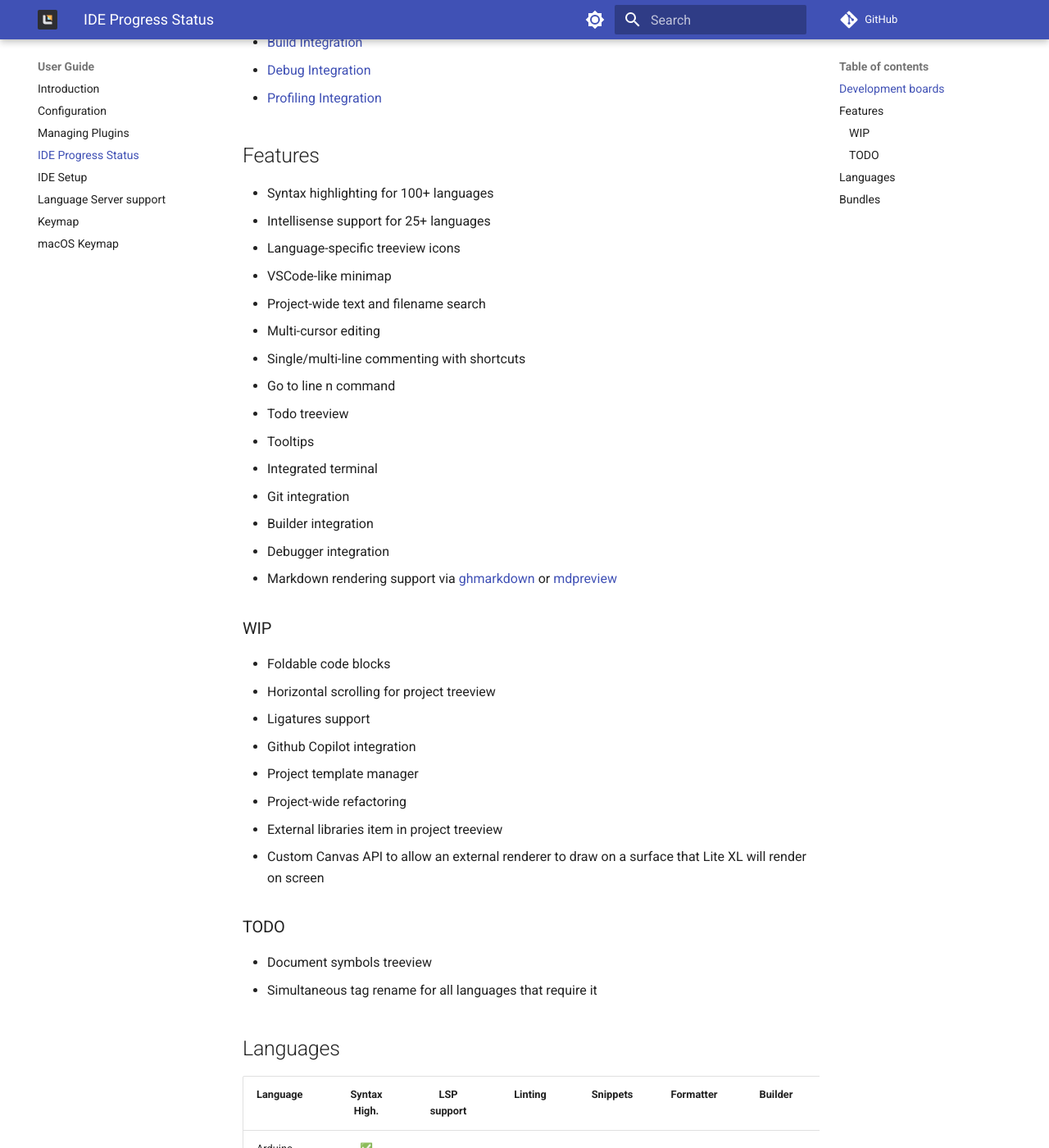
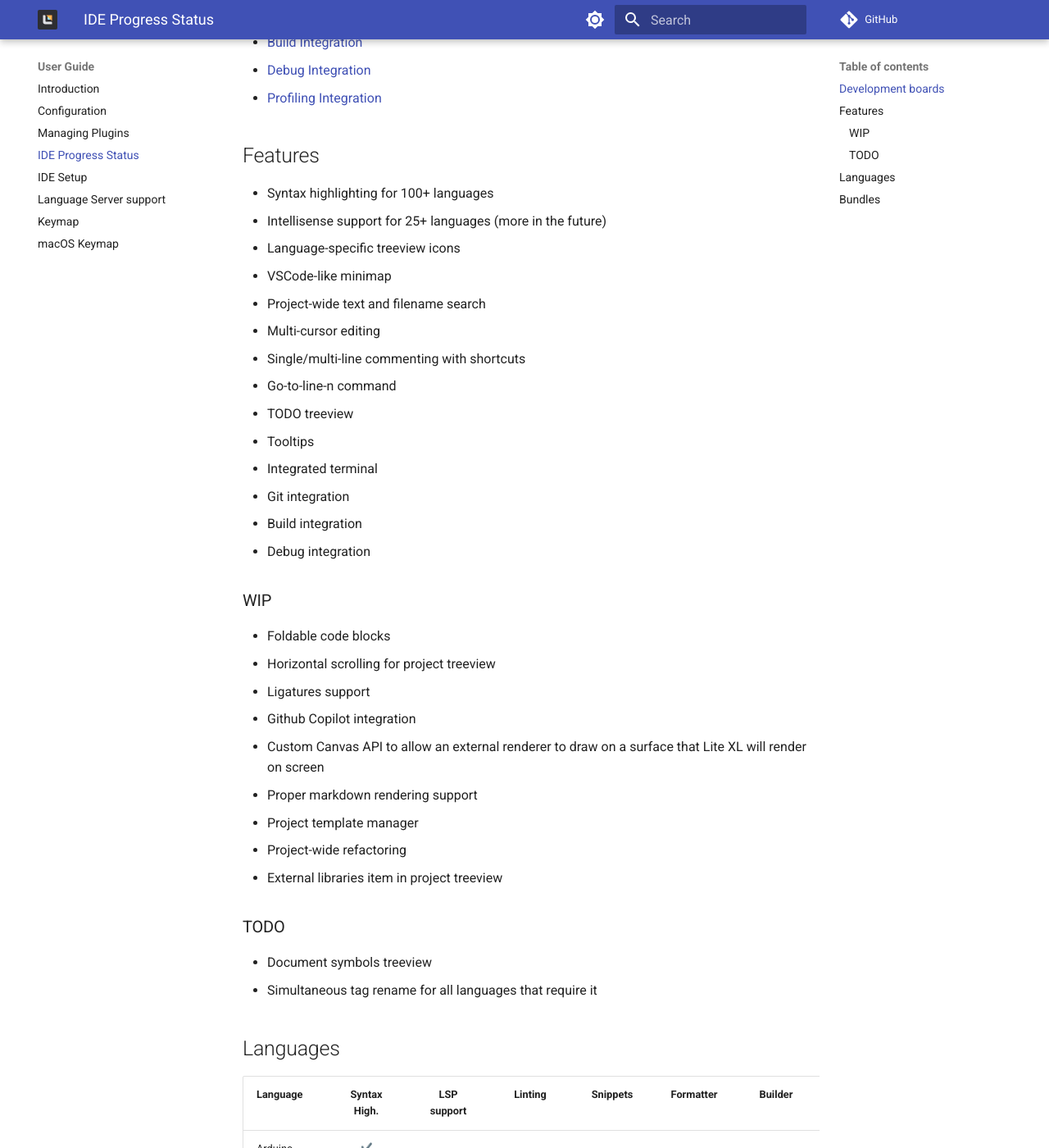
Before and after one commit to lite-xl/lite-xl.github.io, an MkDocs documentation site: the page built from docs/user-guide/ide-progress-status.md, in a window 1280 px wide and 1400 px high, scrolled down 372 px. Shown: the whole window at 82% size. Built offline with MkDocs 1.6.1 and Material for MkDocs 9.7.7, drawn with Linux system fonts in a browser that asks for light colours; emoji names are drawn with the system emoji font; some web fonts are replaced; comment, search, counter and statistics services are not loaded; the version menu is left out; some of the changed lines change nothing that is shown; some of the changed text lies outside the part shown.

Commit message:
Fixed check_mark code and updated groovy formatter dev status.

```diff
--- a/docs/user-guide/ide-progress-status.md
+++ b/docs/user-guide/ide-progress-status.md
@@ -17,30 +17,30 @@
 ## Features
 
 - Syntax highlighting for 100+ languages
-- Intellisense support for 25+ languages
+- Intellisense support for 25+ languages (more in the future)
 - Language-specific treeview icons
 - VSCode-like minimap
 - Project-wide text and filename search
 - Multi-cursor editing
 - Single/multi-line commenting with shortcuts
-- Go to line n command
-- Todo treeview
+- Go-to-line-n command
+- TODO treeview
 - Tooltips
 - Integrated terminal
 - Git integration
-- Builder integration
-- Debugger integration
-- Markdown rendering support via [ghmarkdown](https://github.com/lite-xl/lite-xl-plugins/blob/master/plugins/ghmarkdown.lua) or [mdpreview](https://github.com/Not-a-web-Developer/lite-xl-mdpreview)
+- Build integration
+- Debug integration
 
 ### WIP
 - Foldable code blocks
 - Horizontal scrolling for project treeview
 - Ligatures support
 - Github Copilot integration
+- Custom Canvas API to allow an external renderer to draw on a surface that Lite XL will render on screen
+- Proper markdown rendering support
 - Project template manager
 - Project-wide refactoring
 - External libraries item in project treeview
-- Custom Canvas API to allow an external renderer to draw on a surface that Lite XL will render on screen
 
 ### TODO
 - Document symbols treeview
@@ -48,65 +48,62 @@
 
 ## Languages
 
-<!-- check: <span>&#9989;</span> or 1004 -->
-<!-- x: <span>&#x274c;</span> or 1008 -->
-
 | Language | Syntax High. | LSP support | Linting | Snippets | Formatter | Builder | Debugger |
 |------------------|:--------------:|:-------------:|:---------:|:----------:|:----------:|:-----------:|:---------:|
-| Arduino | <span>&#9989;</span> |  |  |  |  |  |  |
-| Bash | <span>&#9989;</span> | <span>&#9989;</span> | <span>&#9989;</span> ex | <span>&#9989;</span> | <span>&#9989;</span> |  |  |
-| C# | <span>&#9989;</span> | <span>&#9989;</span> | <span>&#9989;</span> | <span>&#9989;</span> |  |  |  |
-| C/C++ | <span>&#9989;</span> | <span>&#9989;</span> | <span>&#9989;</span> | <span>&#9989;</span> | <span>&#9989;</span> | <span>&#9989;</span> |<span>&#9989;</span>|
-| Clojure | <span>&#9989;</span> | <span>&#9989;</span> | <span>&#9989;</span> |  | <span>&#9989;</span> |  |  |
+| Arduino | :check_mark: |  |  |  |  |  |  |
+| Bash | :check_mark: | :check_mark: | :check_mark: \*\* | :check_mark: | :check_mark: |  |  |
+| C# | :check_mark: | :check_mark: | :check_mark: | :check_mark: |  |  |  |
+| C/C++ | :check_mark: | :check_mark: | :check_mark: | :check_mark: | :check_mark: | :check_mark: |:check_mark:|
+| Clojure | :check_mark: | :check_mark: | :check_mark: |  | :check_mark: |  |  |
 | Cobol |  |  |  |  |  |  |  |
-| Crystal | <span>&#9989;</span> | <span>&#9989;</span> \* |  |  | <span>&#9989;</span> |  |  |
-| CSS | <span>&#9989;</span> | <span>&#9989;</span> |  | <span>&#9989;</span> | <span>&#9989;</span> |  |  |
-| D | <span>&#9989;</span> | <span>&#9989;</span> | <span>&#9989;</span> |  | <span>&#9989;</span> |  |  |
-| Dart | <span>&#9989;</span> | <span>&#9989;</span> | <span>&#9989;</span> |  | <span>&#9989;</span> |  |  |
-| Elixir | <span>&#9989;</span> | <span>&#9989;</span> |  | <span>&#9989;</span> | <span>&#9989;</span> |  |  |
-| Elm | <span>&#9989;</span> | <span>&#9989;</span> | <span>&#9989;</span> |  | <span>&#9989;</span> |  |  |
-| Erlang | [WIP](https://github.com/lite-xl/lite-xl-plugins/pull/424) | <span>&#9989;</span> | <span>&#9989;</span> \* | <span>&#9989;</span> |  |  |  |
+| Crystal | :check_mark: | :check_mark: \* |  |  | :check_mark: |  |  |
+| CSS | :check_mark: | :check_mark: |  | :check_mark: | :check_mark: |  |  |
+| D | :check_mark: | :check_mark: | :check_mark: |  | :check_mark: |  |  |
+| Dart | :check_mark: | :check_mark: | :check_mark: |  | :check_mark: |  |  |
+| Elixir | :check_mark: | :check_mark: |  | :check_mark: | :check_mark: |  |  |
+| Elm | :check_mark: | :check_mark: | :check_mark: |  | :check_mark: |  |  |
+| Erlang | [WIP](https://github.com/lite-xl/lite-xl-plugins/pull/424) | :check_mark: | :check_mark: \* | :check_mark: |  |  |  |
 | F# | [WIP](https://github.com/lite-xl/lite-xl-plugins/pull/423) |  |  |  |  |  |  |
-| Fortran | <span>&#9989;</span> | <span>&#9989;</span> |  |  |  |  |  |
-| GDScript | <span>&#9989;</span> |  |  |  | <span>&#9989;</span> |  |  |
-| Go | <span>&#9989;</span> | <span>&#9989;</span> |  | <span>&#9989;</span> | <span>&#9989;</span> |  |  |
-| Groovy | <span>&#9989;</span> | <span>&#9989;</span> \* | <span>&#9989;</span> |  |  |  |  |
-| Haskell | <span>&#9989;</span> | <span>&#9989;</span> |  | <span>&#9989;</span> | <span>&#9989;</span> |  |  |
-| HTML | <span>&#9989;</span> | <span>&#9989;</span> |  | <span>&#9989;</span> | <span>&#9989;</span> |  |  |
-| Java | <span>&#9989;</span> | <span>&#9989;</span> | <span>&#9989;</span> | <span>&#9989;</span> | <span>&#9989;</span> |  |  |
-| Javascript | <span>&#9989;</span> | <span>&#9989;</span> | <span>&#9989;</span> | <span>&#9989;</span> | <span>&#9989;</span> |  |  |
-| JSON | <span>&#9989;</span> | <span>&#9989;</span> | <span>&#9989;</span> |<span>&#x274c;</span>|  |  |  |
-| Julia | <span>&#9989;</span> | <span>&#9989;</span> \* |  | <span>&#9989;</span> | <span>&#9989;</span> |  |  |
-| Kotlin | <span>&#9989;</span> | <span>&#9989;</span> | <span>&#9989;</span> | <span>&#9989;</span> |  |  |  |
+| Fortran | :check_mark: | :check_mark: |  |  |  |  |  |
+| GDScript | :check_mark: |  |  |  | :check_mark: |  |  |
+| Go | :check_mark: | :check_mark: |  | :check_mark: | :check_mark: |  |  |
+| Groovy | :check_mark: | :check_mark: \* | :check_mark: |  | [WIP]() |  |  |
+| Haskell | :check_mark: | :check_mark: |  | :check_mark: | :check_mark: |  |  |
+| HTML | :check_mark: | :check_mark: |  | :check_mark: | :check_mark: |  |  |
+| Java | :check_mark: | :check_mark: | :check_mark: | :check_mark: | :check_mark: |  |  |
+| Javascript | :check_mark: | :check_mark: | :check_mark: | :check_mark: | :check_mark: |  |  |
+| JSON | :check_mark: | :check_mark: | :check_mark: |/|  |  |  |
+| Julia | :check_mark: | :check_mark: \* |  | :check_mark: | :check_mark: |  |  |
+| Kotlin | :check_mark: | :check_mark: | :check_mark: | :check_mark: |  |  |  |
 | Lisp |  |  |  |  |  |  |  |
-| Lua | <span>&#9989;</span> | <span>&#9989;</span> | <span>&#9989;</span> ex | <span>&#9989;</span> | <span>&#9989;</span> |  |  |
-| Nim | <span>&#9989;</span> | <span>&#9989;</span> \* | <span>&#9989;</span> \* |  |  |  |  |
-| Nix | <span>&#9989;</span> |  |  | <span>&#9989;</span> |  |  |  |
-| Ocaml | [WIP](https://github.com/lite-xl/lite-xl-plugins/pull/429) |  |  | <span>&#9989;</span> | <span>&#9989;</span> |  |  |
-| Odin | <span>&#9989;</span> | <span>&#9989;</span> | <span>&#9989;</span> |  |  |  |  |
-| OpenSCAD | <span>&#9989;</span> |  |  |  |  |  |  |
-| Perl | <span>&#9989;</span> | <span>&#9989;</span> |  | <span>&#9989;</span> |  |  |  |
-| PHP | <span>&#9989;</span> | <span>&#9989;</span> | <span>&#9989;</span> ex | <span>&#9989;</span> |  |  |  |
-| Python | <span>&#9989;</span> | <span>&#9989;</span> | <span>&#9989;</span> | <span>&#9989;</span> | <span>&#9989;</span> |  |  |
-| R | <span>&#9989;</span> | <span>&#9989;</span> | <span>&#9989;</span> | <span>&#9989;</span> |  |  |  |
-| Ruby | <span>&#9989;</span> | <span>&#9989;</span> |  | <span>&#9989;</span> | <span>&#9989;</span> |  |  |
-| Rust | <span>&#9989;</span> | <span>&#9989;</span> | <span>&#9989;</span> | <span>&#9989;</span> | <span>&#9989;</span> |  |  |
-| Scala | <span>&#9989;</span> | <span>&#9989;</span> | <span>&#9989;</span> | <span>&#9989;</span> |  |  |  |
-| SQL | <span>&#9989;</span> | <span>&#9989;</span> | <span>&#9989;</span> | <span>&#9989;</span> | <span>&#9989;</span> |  |  |
+| Lua | :check_mark: | :check_mark: | :check_mark: \*\* | :check_mark: | :check_mark: |  |  |
+| Nim | :check_mark: | :check_mark: \* | :check_mark: \* |  |  |  |  |
+| Nix | :check_mark: |  |  | :check_mark: |  |  |  |
+| Ocaml | [WIP](https://github.com/lite-xl/lite-xl-plugins/pull/429) |  |  | :check_mark: | :check_mark: |  |  |
+| Odin | :check_mark: | :check_mark: | :check_mark: |  |  |  |  |
+| OpenSCAD | :check_mark: |  |  |  |  |  |  |
+| Perl | :check_mark: | :check_mark: |  | :check_mark: |  |  |  |
+| PHP | :check_mark: | :check_mark: | :check_mark: \*\* | :check_mark: |  |  |  |
+| Python | :check_mark: | :check_mark: | :check_mark: | :check_mark: | :check_mark: |  |  |
+| R | :check_mark: | :check_mark: | :check_mark: | :check_mark: |  |  |  |
+| Ruby | :check_mark: | :check_mark: |  | :check_mark: | :check_mark: |  |  |
+| Rust | :check_mark: | :check_mark: | :check_mark: | :check_mark: | :check_mark: |  |  |
+| Scala | :check_mark: | :check_mark: | :check_mark: | :check_mark: |  |  |  |
+| SQL | :check_mark: | :check_mark: | :check_mark: | :check_mark: | :check_mark: |  |  |
 | System Verilog |  |  |  |  |  |  |  |
-| TeX | <span>&#9989;</span> | <span>&#9989;</span> | <span>&#9989;</span> | <span>&#9989;</span> |  |  |  |
-| TOML | <span>&#9989;</span> | <span>&#9989;</span> | <span>&#9989;</span> | <span>&#x274c;</span> | <span>&#9989;</span> |  |  |
-| Typescript | <span>&#9989;</span> | <span>&#9989;</span> |  |  |  |  |  |
-| Typst | <span>&#9989;</span> | <span>&#9989;</span> \* | <span>&#9989;</span> |  |  |  |  |
-| V | <span>&#9989;</span> | <span>&#9989;</span> |  |  | <span>&#9989;</span> |  |  |
-| Vala | [WIP](https://github.com/lite-xl/lite-xl-plugins/pull/432) | <span>&#9989;</span> \* | <span>&#9989;</span> |  |  |  |  |
-| Zig | <span>&#9989;</span> | <span>&#9989;</span> | <span>&#9989;</span> ex |  | <span>&#9989;</span> |  |  |
-| XML | <span>&#9989;</span> | <span>&#9989;</span> | <span>&#9989;</span> | <span>&#x274c;</span> |  |  |  |
-| YAML | <span>&#9989;</span> | <span>&#9989;</span> | <span>&#9989;</span> | <span>&#x274c;</span> | <span>&#9989;</span> |  |  |
+| TeX | :check_mark: | :check_mark: | :check_mark: | :check_mark: |  |  |  |
+| TOML | :check_mark: | :check_mark: | :check_mark: | / | :check_mark: |  |  |
+| Typescript | :check_mark: | :check_mark: |  |  |  |  |  |
+| Typst | :check_mark: | :check_mark: \* | :check_mark: |  |  |  |  |
+| V | :check_mark: | :check_mark: |  |  | :check_mark: |  |  |
+| Vala | [WIP](https://github.com/lite-xl/lite-xl-plugins/pull/432) | :check_mark: \* | :check_mark: |  |  |  |  |
+| Zig | :check_mark: | :check_mark: | :check_mark: \*\* |  | :check_mark: |  |  |
+| XML | :check_mark: | :check_mark: | :check_mark: | / |  |  |  |
+| YAML | :check_mark: | :check_mark: | :check_mark: | / | :check_mark: |  |  |
 
-`*`: there are still some problems to solve
+`*`: partially working
 
-`ex`: external linter
+`**`: external linter
 
 ## Bundles
 
@@ -115,7 +112,7 @@
 | Arduino |  |  |  |
 | Bash |  |  |  |
 | C# |  |  |  |
-| C/C++ | <span>&#9989;</span> | `lsp_c` | `ide_c` |
+| C/C++ | :check_mark: | `lsp_c` | `ide_c` |
 | Clojure |   |  |  |
 | Crystal |  |  |  |
 | CSS |  |  |  |
@@ -127,13 +124,13 @@
 | Groovy |  |  |  |
 | Haskell |  |  |  |
 | HTML |  |  |  |
-| Java | <span>&#9989;</span> | `lsp_java` | `ide_java` |
-| Javascript | <span>&#9989;</span> | `lsp_typescript` | `ide_javascript` |
-| JSON | <span>&#9989;</span> | `lsp_json` |  |
+| Java | :check_mark: | `lsp_java` | `ide_java` |
+| Javascript | :check_mark: | `lsp_typescript` | `ide_javascript` |
+| JSON | :check_mark: | `lsp_json` |  |
 | Julia |  |  |  |
 | Kotlin |  |  |  |
 | Lisp |  |  |  |
-| Lua | <span>&#9989;</span> | `lsp_lua` | `ide_lua` |
+| Lua | :check_mark: | `lsp_lua` | `ide_lua` |
 | Nim |  |  |  |
 | Nix |  |  |  |
 | Ocaml |  |  |  |
@@ -141,15 +138,15 @@
 | OpenSCAD |  |  |  |
 | Perl |  |  |  |
 | PHP |  |  |  |
-| Python | <span>&#9989;</span> | `lsp_python` | `ide_python` |
+| Python | :check_mark: | `lsp_python` | `ide_python` |
 | R |  |  |  |
 | Ruby |  |  |  |
-| Rust | <span>&#9989;</span> | `lsp_rust` | `ide_rust` |
+| Rust | :check_mark: | `lsp_rust` | `ide_rust` |
 | Scala |  |  |  |
 | SQL |  |  |  |
-| TeX | <span>&#9989;</span> | `lsp_tex` | `ide_tex` |
-| Typescript | <span>&#9989;</span> | `lsp_typescript` |  |
+| TeX | :check_mark: | `lsp_tex` | `ide_tex` |
+| Typescript | :check_mark: | `lsp_typescript` |  |
 | Typst |  |  |  |
 | XML |  |  |  |
-| YAML | <span>&#9989;</span> | `lsp_yaml` |  |
-| Zig | <span>&#9989;</span> | `lsp_zig` | `ide_zig` |
+| YAML | :check_mark: | `lsp_yaml` |  |
+| Zig | :check_mark: | `lsp_zig` | `ide_zig` |
```
